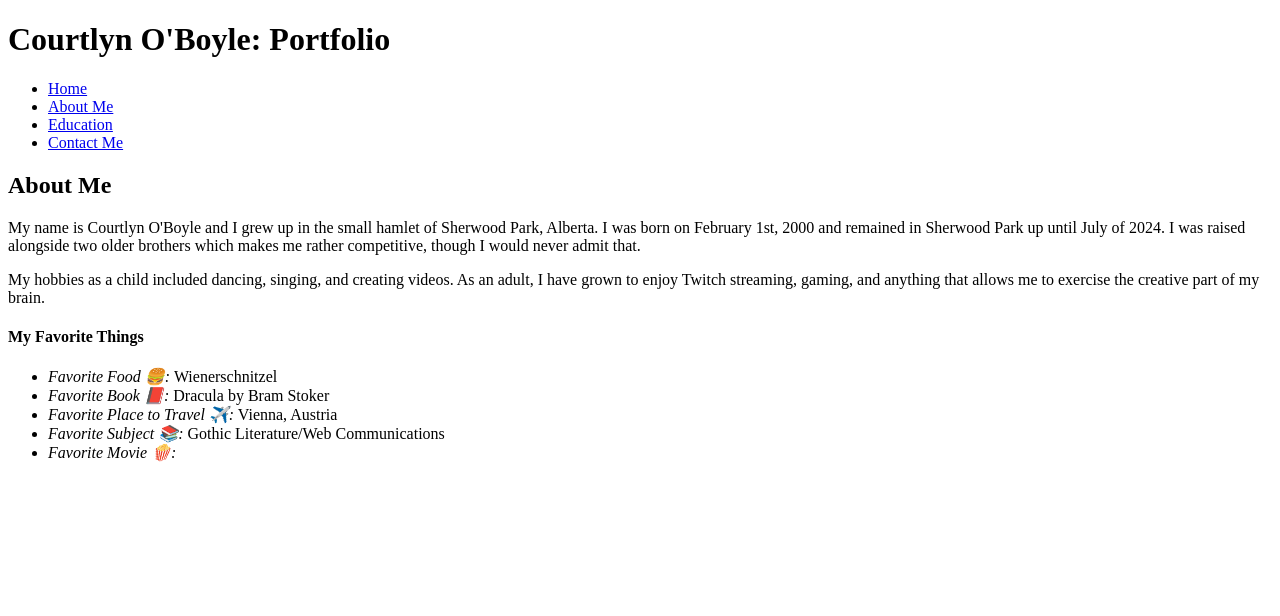
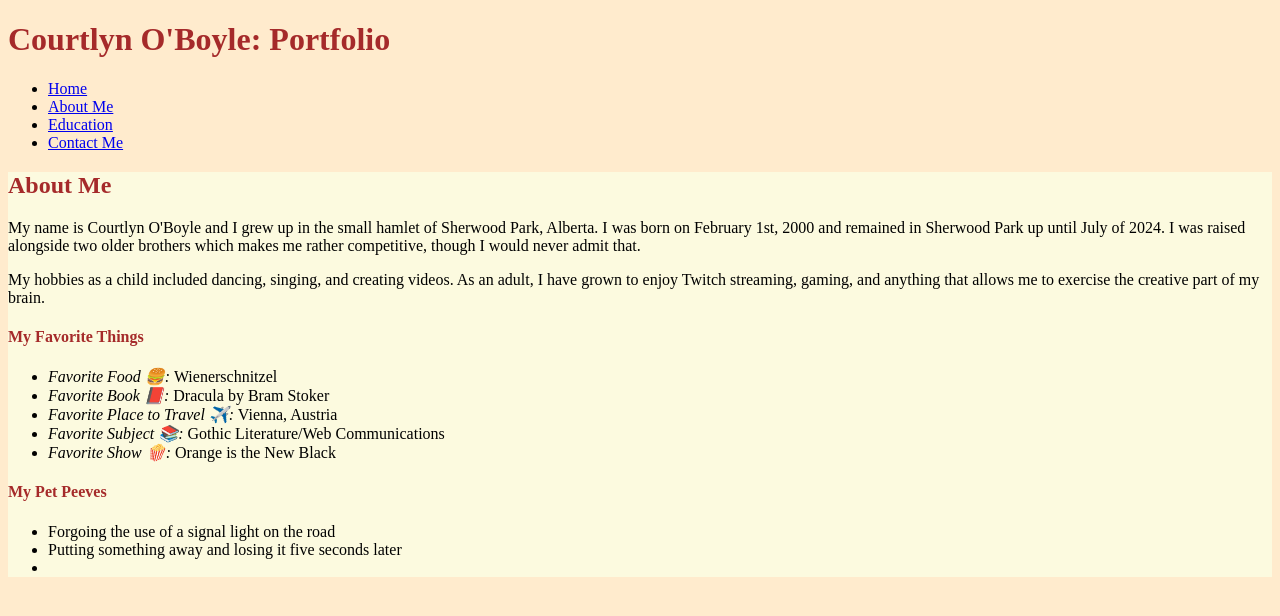
Before and after one commit to coboyle444/portfolio-website, a plain HTML site: page Portfolio Website/index.html in a window 1280 px wide. Drawn offline with Linux system fonts and the light colour scheme.

Commit message:
style: add title/background colors

```diff
--- a/Portfolio Website/index.html
+++ b/Portfolio Website/index.html
@@ -6,14 +6,18 @@
     <title>Courtlyn: Portfolio</title>
 </head>
 <body>
-
+    <body style="background-color: blanchedalmond;">
 </body>
 </html>
 <!-- Create at least two pages with navigation to click between them.-->
  <header>
     <header id="top"></header>
-    <h1> Courtlyn O'Boyle: Portfolio </h1>
+    <h1>
+        <h1 style="color:brown">
+        Courtlyn O'Boyle: Portfolio
+    </h1>
     </header>
+
     <nav>
         <ul>
             <li><a href="/">Home</a></li>
@@ -25,20 +29,37 @@
  </header>
 
  <div class="w3-container">
+    <div style="background-color: rgb(252, 250, 223);">
     <main>
         <section>
-            <h2> About Me </h2>
+            <h2>
+                <h2 style="color:brown;">
+                About Me
+            </h2>
             <p> My name is Courtlyn O'Boyle and I grew up in the small hamlet of Sherwood Park, Alberta. I was born on February 1st, 2000 and remained in Sherwood Park up until July of 2024. I was raised alongside two older brothers which makes me rather competitive, though I would never admit that. </p>
             <p>
                 My hobbies as a child included dancing, singing, and creating videos. As an adult, I have grown to enjoy Twitch streaming, gaming, and anything that allows me to exercise the creative part of my brain.
             </p>
-            <h4> My Favorite Things</h4>
+            <h4>
+                <h4 style="color:brown">
+                My Favorite Things
+            </h4>
             <ul>
                 <li><i>Favorite Food 🍔:</i> Wienerschnitzel</li>
                 <li><i>Favorite Book 📕:</i> Dracula by Bram Stoker</li>
                 <li><i>Favorite Place to Travel ✈️:</i> Vienna, Austria</li>
                 <li><i>Favorite Subject 📚:</i> Gothic Literature/Web Communications</li>
-                <li><i>Favorite Movie 🍿:</i></li>
+                <li><i>Favorite Show 🍿:</i> Orange is the New Black</li>
+            </ul>
+
+            <h4>
+                <h4 style="color:brown">
+                My Pet Peeves
+            </h4>
+            <ul>
+                <li> Forgoing the use of a signal light on the road
+                <li> Putting something away and losing it five seconds later</li>
+                <li> </li>
             </ul>
         </p>
         </section>
```
